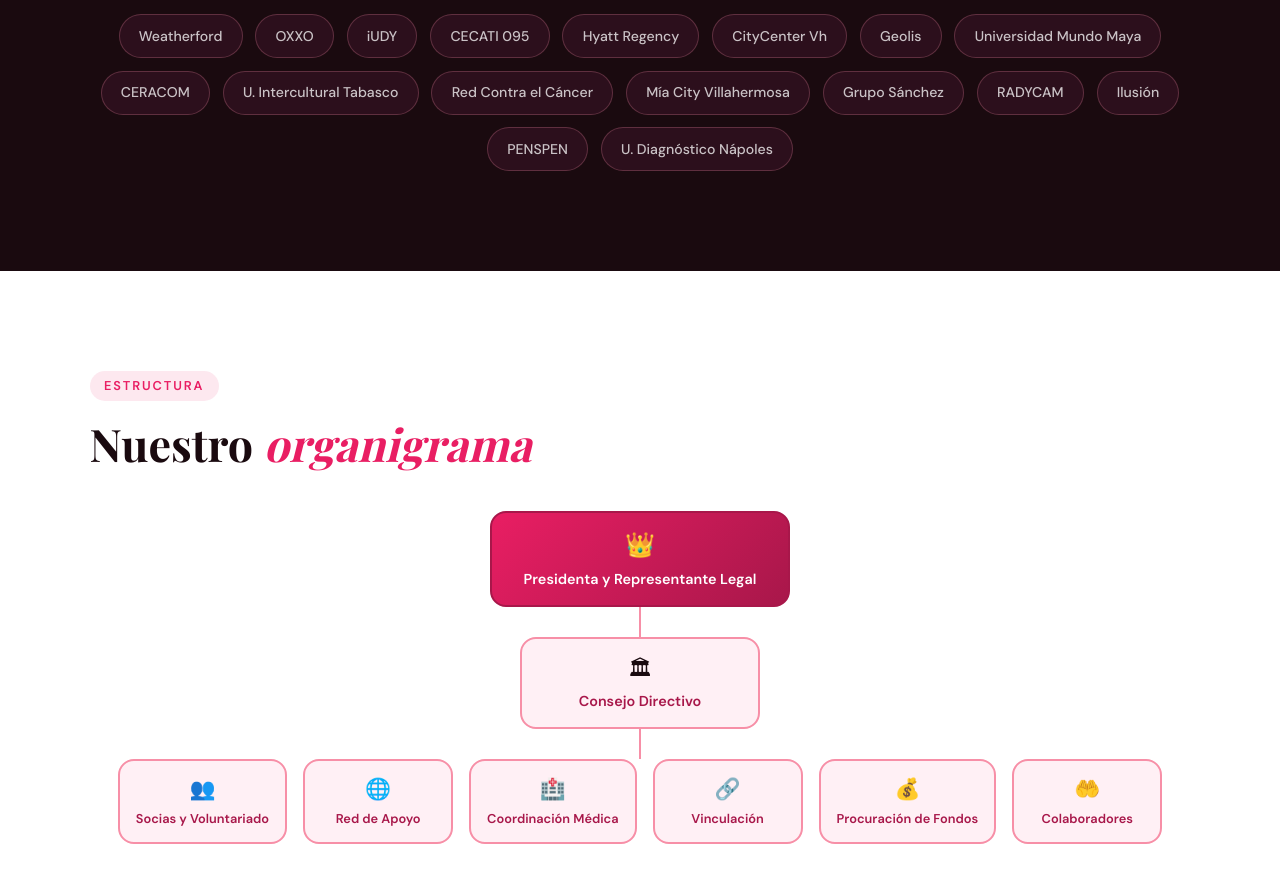
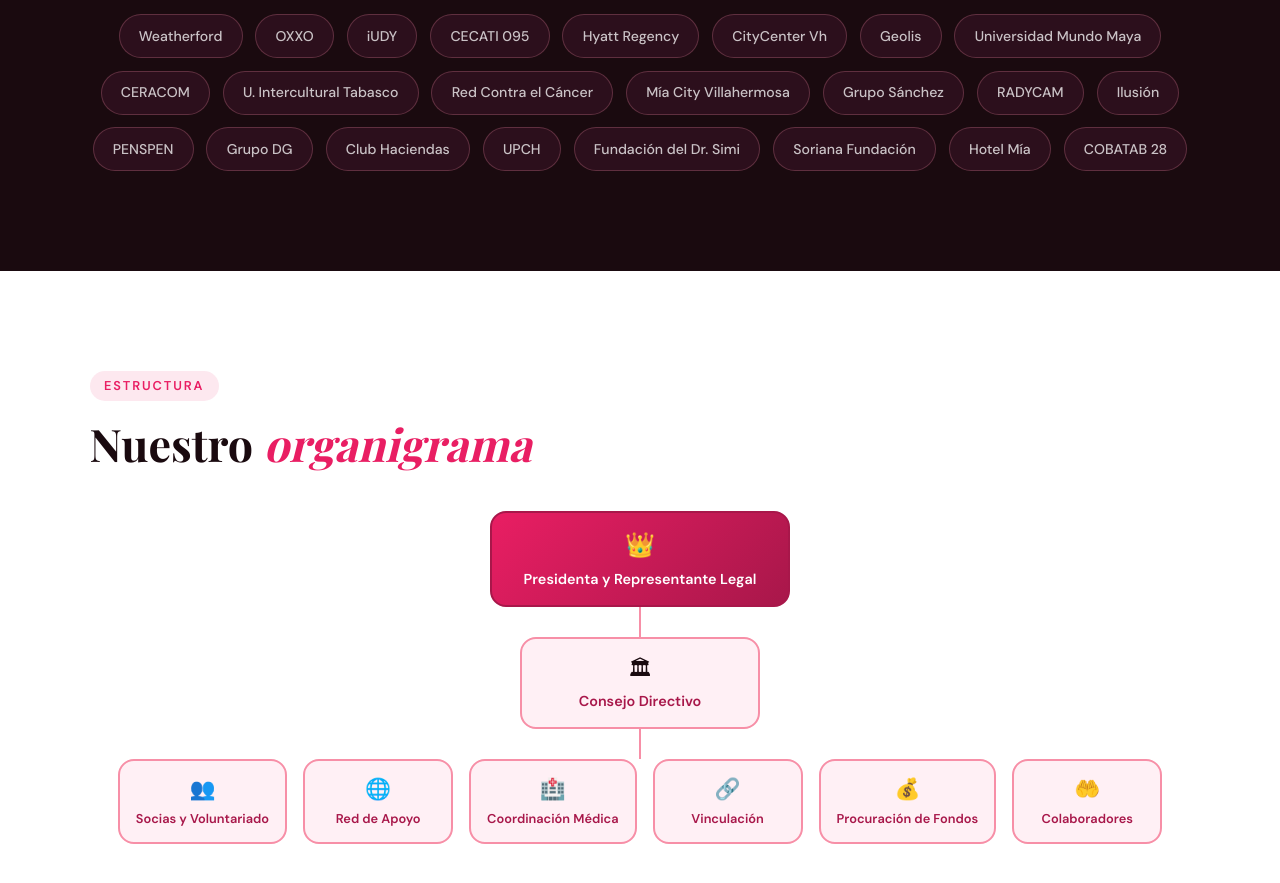
Before and after one commit to mucam-ac/pagina-web, a plain HTML site: page index.html in a window 1280 px wide. Shown: the part 5140-6023 px from the top of the page. Drawn offline with nearby package versions, Linux system fonts and the light colour scheme; a web font is replaced by a local one.

Commit message:
Add files via upload

```diff
--- a/index.html
+++ b/index.html
@@ -284,7 +284,14 @@
                 <div class="partner">RADYCAM</div>
                 <div class="partner">Ilusión</div>
                 <div class="partner">PENSPEN</div>
-                <div class="partner">U. Diagnóstico Nápoles</div>
+                <div class="partner">Grupo DG</div>
+                <div class="partner">Club Haciendas</div>
+                <div class="partner">UPCH</div>
+                <div class="partner">Fundación del Dr. Simi</div>
+                <div class="partner">Soriana Fundación</div>
+                <div class="partner">Hotel Mía</div>
+                <div class="partner">COBATAB 28</div>
+
             </div>
         </div>
     </section>
```
